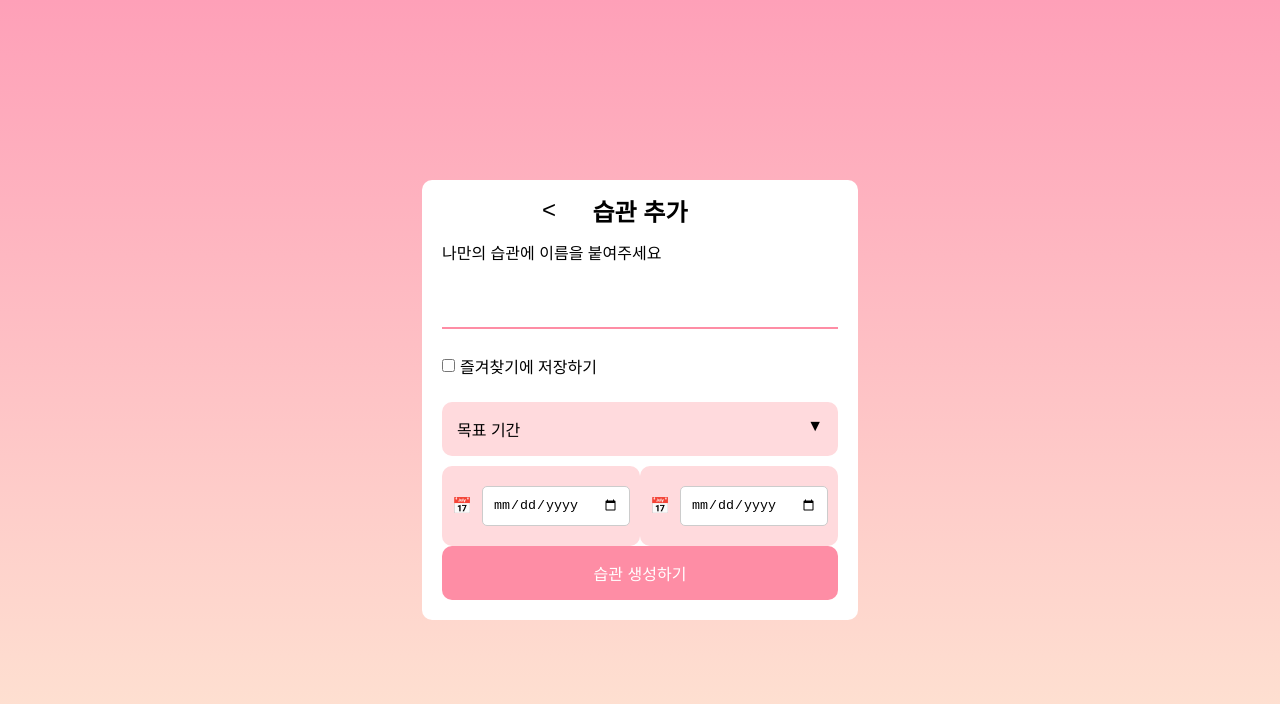
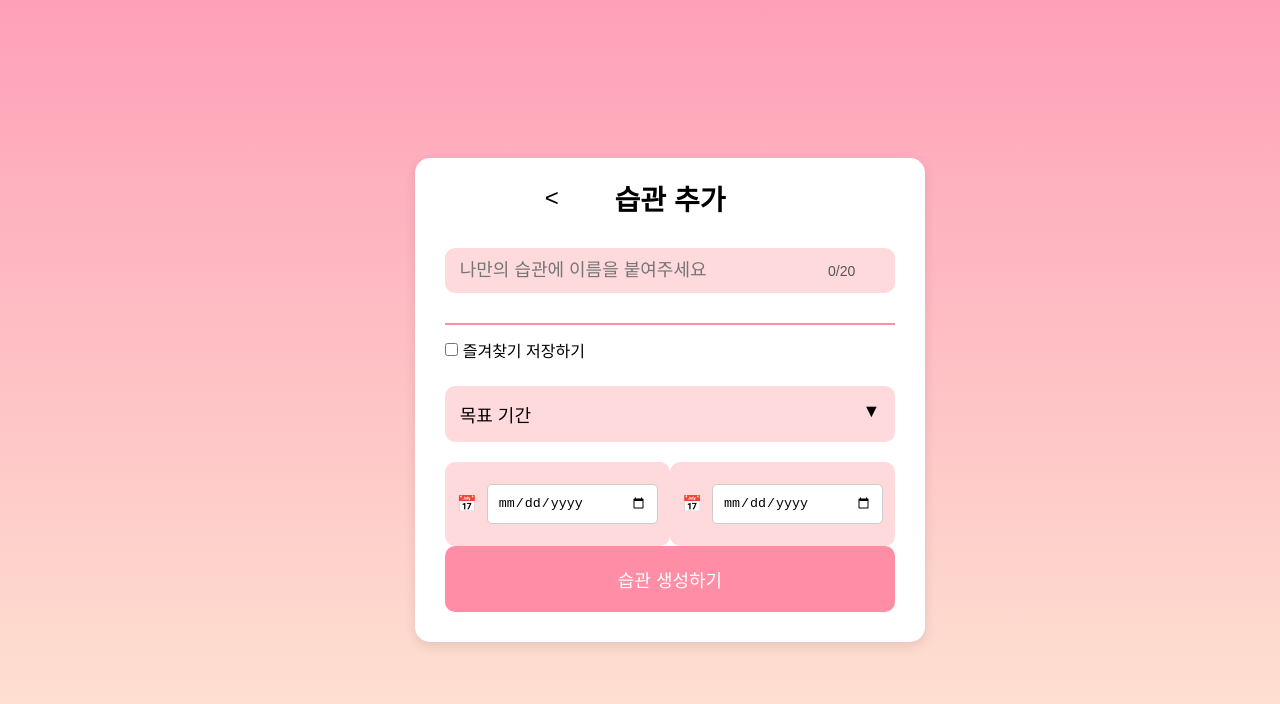
Before and after one commit to KagounivTeam2/front, a React (Create React App) app in the folder cloud/: page /create-Habit in a window 1280 px wide. Shown: the top 704 px of the page. Built offline with nearby package versions, Linux system fonts and the light colour scheme; the HTML template or start-up script is replaced by a standard one.

Commit message:
새 습관 페이지

```diff
--- a/cloud/src/components/CreateNewHabit.css
+++ b/cloud/src/components/CreateNewHabit.css
@@ -1,7 +1,7 @@
 body {
   margin: 0;
   height: 100vh;
-  background: linear-gradient(to bottom, #FEA0B8, #FEE8D4);
+  background-color: #FAFAFA; /* 전체 배경색을 #FAFAFA로 변경 */
   display: flex;
   align-items: center;
   justify-content: center;
@@ -9,19 +9,20 @@ body {
 }
 
 .create-habit-container {
-  width: 90%;
-  max-width: 400px;
+  width: 100%; /* 습관 추가 컨테이너의 너비를 100%로 확장 */
+  max-width: 600px; /* 최대 너비를 600px로 설정하여 너무 넓지 않게 제한 */
   margin: 20px auto;
-  padding: 20px;
+  padding: 30px; /* 내부 패딩을 넉넉하게 설정 */
   background-color: white;
-  border-radius: 10px;
+  border-radius: 15px; /* 모서리를 조금 더 둥글게 */
+  box-shadow: 0 4px 12px rgba(0, 0, 0, 0.1); /* 약간의 그림자 추가로 입체감 */
 }
 
 .header {
   display: flex;
   align-items: center;
   justify-content: space-between;
-  margin-bottom: 20px;
+  margin-bottom: 30px; /* 하단 여백을 넉넉하게 설정 */
 }
 
 .back-button {
@@ -31,34 +32,59 @@ body {
 }
 
 .headline {
-  font-size: 24px;
+  font-size: 28px; /* 헤드라인 글씨 크기를 키움 */
   text-align: center;
   margin: 0 auto;
 }
 
-.input-section {
-  margin-bottom: 20px;
+.input-wrapper {
+  position: relative;
+  display: flex;
+  align-items: center;
+  margin-bottom: 20px; /* 입력란과 다른 요소 사이에 여유 공간 추가 */
 }
 
 .habit-input {
-  width: 90%;
-  padding: 10px;
-  font-size: 16px;
+  width: 100%;
+  padding: 12px 80px 12px 15px; /* 패딩을 늘려서 입력란을 더 여유롭게 만듦 */
+  font-size: 18px; /* 입력란 글씨 크기 증가 */
   border: none;
   border-radius: 10px;
+  background-color: #FFDADD;
+}
+
+.char-count {
+  position: absolute;
+  right: 40px;
+  font-size: 14px;
+  color: #555;
+}
+
+.clear-button {
+  position: absolute;
+  right: 15px;
+  background: none;
+  border: none;
+  font-size: 18px;
+  color: #999;
+  cursor: pointer;
+}
+
+.clear-button:hover {
+  color: #333;
 }
 
 .input-underline {
   border: none;
   border-bottom: 2px solid #FE8DA5;
-  margin-top: 5px;
+  margin-top: 0px;
 }
 
 .checkbox-section {
   display: flex;
   align-items: center;
   margin-bottom: 20px;
-  white-space: nowrap; /* 텍스트가 줄 바꿈되지 않도록 설정 */
+  white-space: nowrap;
 }
 
 .favorite-checkbox {
@@ -70,9 +96,8 @@ body {
   margin-right: 5px;
 }
 
-
 .goal-toggle-container {
-  margin-top: 10px;
+  margin-top: 20px; /* 위쪽 여백을 좀 더 넓게 설정 */
   position: relative;
 }
 
@@ -83,7 +108,7 @@ body {
   border: none;
   border-radius: 10px;
   text-align: left;
-  font-size: 16px;
+  font-size: 18px; /* 버튼 글씨 크기 확대 */
   position: relative;
   cursor: pointer;
 }
@@ -111,23 +136,23 @@ body {
 }
 
 .goal-period {
-  margin-top: 10px;
+  margin-top: 20px; /* 목표 기간의 상단 여백 증가 */
 }
 
 .goal-count {
-  margin-top: 10px;
+  margin-top: 20px;
 }
 
 .counter {
+  display: flex;
+  align-items: center;
   gap: 10px;
-  border: none;
-  padding: 10px;
 }
 
 .counter button {
   background-color: #FFDADD;
   border: none;
-  padding: 5px;
+  padding: 10px;
   font-size: 18px;
   border-radius: 5px;
 }
@@ -135,14 +160,14 @@ body {
 .date-section {
   display: flex;
   justify-content: space-between;
-  margin-top: 10px;
+  margin-top: 20px;
 }
 
 .date-input {
   display: flex;
   align-items: center;
   background-color: #FFDADD;
-  padding: 10px;
+  padding: 12px;
   border-radius: 10px;
   width: 48%;
 }
@@ -153,11 +178,11 @@ body {
 
 .create-habit-button {
   width: 100%;
-  padding: 15px;
+  padding: 20px; /* 버튼을 더 크고 넓게 만듦 */
   background-color: #FE8DA5;
   border: none;
   border-radius: 10px;
-  font-size: 16px;
+  font-size: 18px; /* 버튼 글씨 크기 확대 */
   color: white;
   cursor: pointer;
 }
--- a/cloud/src/components/CreateNewHabit.js
+++ b/cloud/src/components/CreateNewHabit.js
@@ -3,11 +3,18 @@ import { Link } from 'react-router-dom';
 import './CreateNewHabit.css';
 
 function CreateNewHabit() {
+  const [habitName, setHabitName] = useState(''); // 습관 이름 상태
   const [isGoalPeriod, setIsGoalPeriod] = useState(true); // 목표 기간/목표 횟수 상태
   const [isDropdownOpen, setIsDropdownOpen] = useState(false); // 드롭다운 토글 상태
   const [goalCount, setGoalCount] = useState(1); // 목표 횟수 상태
   const [startDate, setStartDate] = useState(''); // 시작 날짜 상태
   const [endDate, setEndDate] = useState(''); // 종료 날짜 상태
+  const maxChars = 20; // 최대 글자수 제한
+
+  // 글자 초기화 함수
+  const clearHabitName = () => {
+    setHabitName('');
+  };
 
   // 목표 기간/목표 횟수 전환
   const toggleGoalSelection = () => {
@@ -30,8 +37,23 @@ function CreateNewHabit() {
 
       {/* 습관 이름 입력 */}
       <div className="input-section">
-        <label htmlFor="habit-name">나만의 습관에 이름을 붙여주세요</label>
-        <input type="text" id="habit-name" maxLength="20" className="habit-input" />
+        <div className="input-wrapper">
+          {/* 글자수 현황 */}
+          <span className="char-count">{habitName.length}/{maxChars}</span>
+          {/* 텍스트 입력 필드 */}
+          <input
+            type="text"
+            value={habitName}
+            onChange={(e) => setHabitName(e.target.value.slice(0, maxChars))} // 글자수 제한
+            placeholder="나만의 습관에 이름을 붙여주세요"
+            className="habit-input"
+            maxLength={maxChars}
+          />
+          {/* X 버튼으로 글자 초기화 */}
+          {habitName.length > 0 && (
+            <button className="clear-button" onClick={clearHabitName}>✕</button>
+          )}
+        </div>
         <hr className="input-underline" />
       </div>
 
@@ -39,7 +61,7 @@ function CreateNewHabit() {
       <div className="checkbox-section">
         <label className="favorite-checkbox">
           <input type="checkbox" className="checkbox" />
-          즐겨찾기에 저장하기
+          즐겨찾기 저장하기
         </label>
       </div>
 
@@ -89,6 +111,7 @@ function CreateNewHabit() {
       {/* 목표 횟수 선택 */}
       {!isGoalPeriod && !isDropdownOpen && (
         <div className="goal-count">
+          <label>목표 횟수</label>
           <div className="counter">
             <button onClick={() => setGoalCount(Math.max(1, goalCount - 1))}>-</button>
             <span>{goalCount}</span>
```
